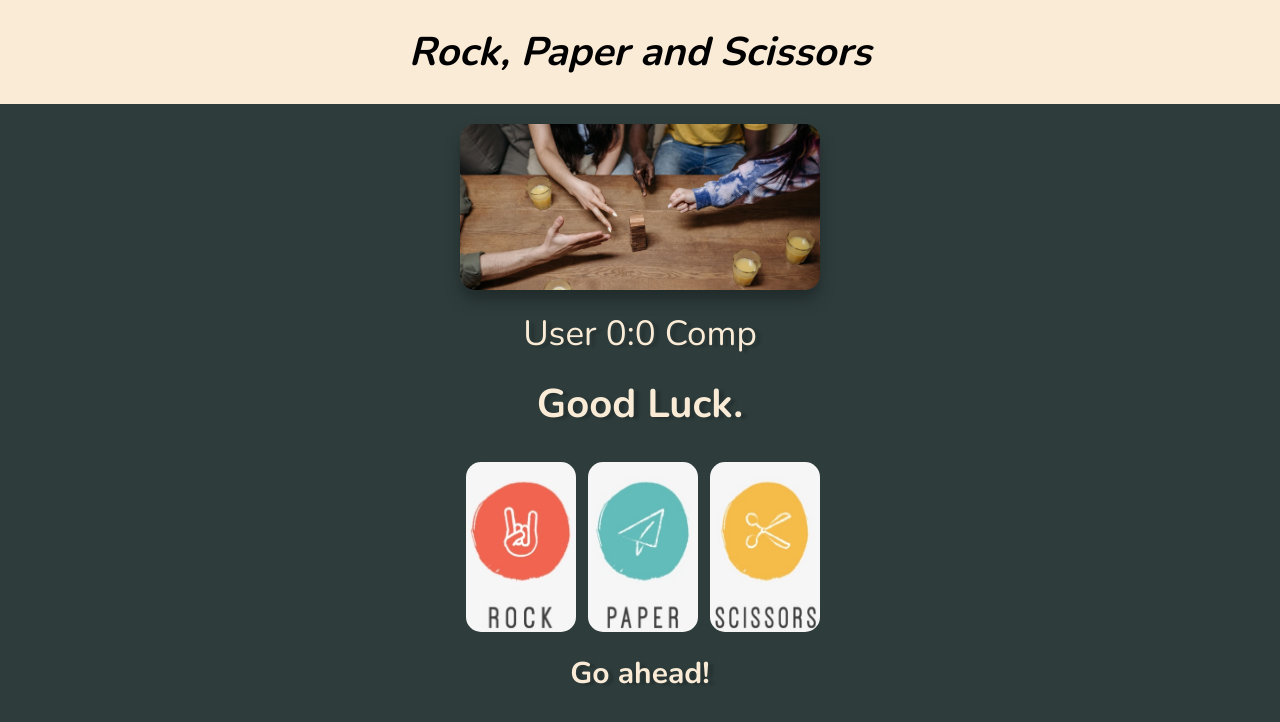
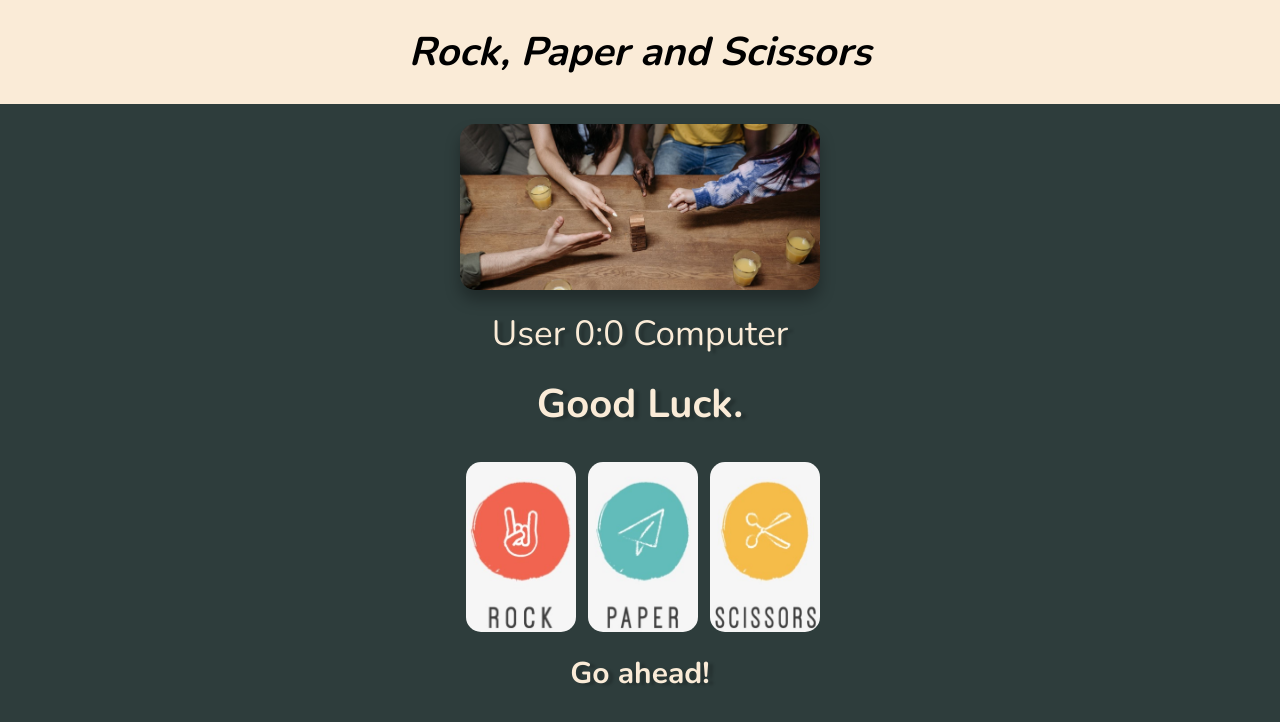
Before and after one commit to xCrowly/Rock-Paper-Scissors, a plain HTML site: page index.html in a window 1280 px wide. Drawn offline with nearby package versions, Linux system fonts and the light colour scheme.

Commit message:
text correction comp to computer

```diff
--- a/index.html
+++ b/index.html
@@ -17,7 +17,7 @@
     <div class="score-board">
         <span>User</span>
         <span id="user-score">0</span>:<span id="computer-score">0</span>
-        <span>Comp</span>
+        <span>Computer</span>
     </div>
     <h1 id="winner">Good Luck.</h1>
     <div class="img-container">
```
